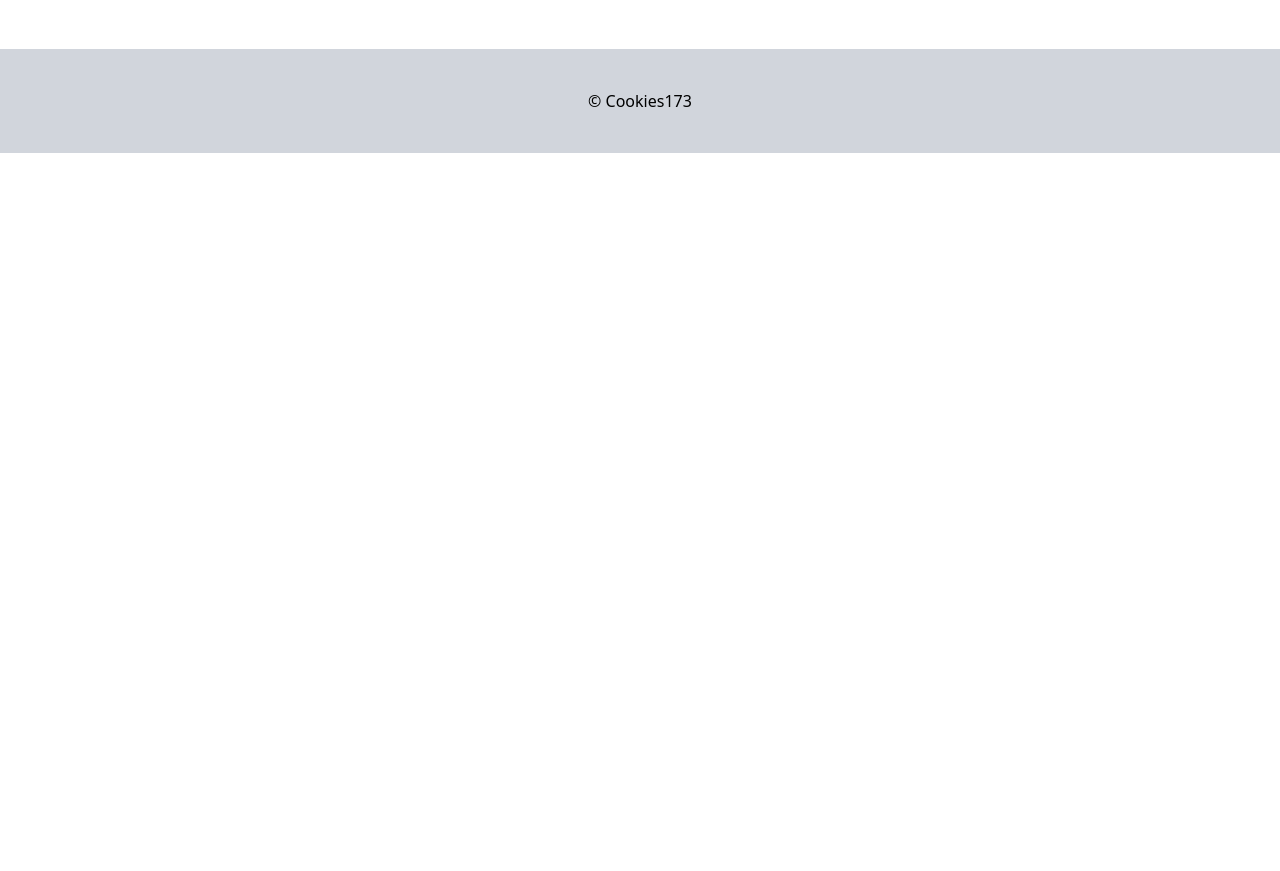
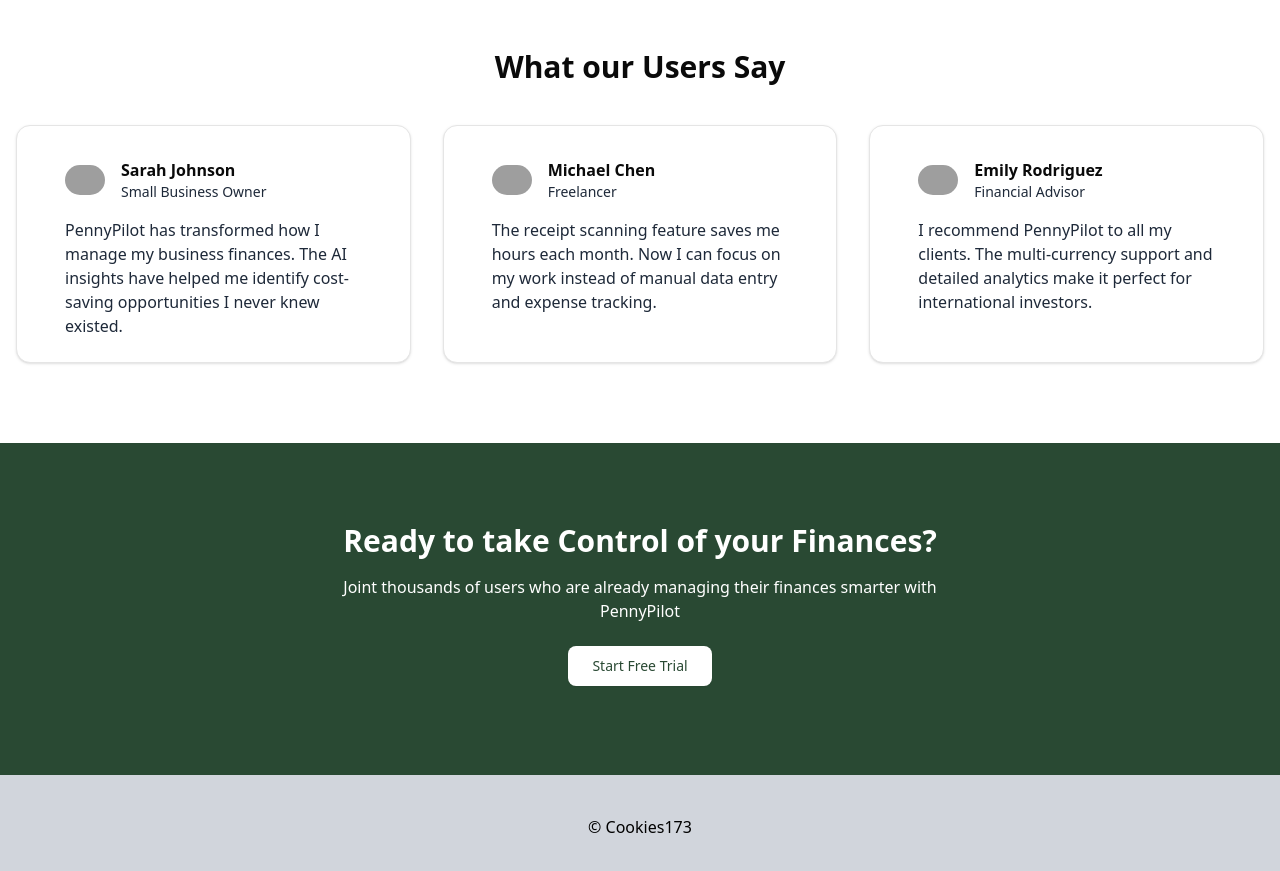
Before and after one commit to Cookies173/Handle-Your-Finances-powered-with-AI, a React (Vite) app: page / in a window 1280 px wide. Shown: the part 2740-3611 px from the top of the page. Before the commit the page ends 2893 px from the top, so only its background shows below. Built offline with nearby package versions, Linux system fonts and the light colour scheme; no server answers; grey boxes are pictures that could not be loaded.

Commit message:
End of day 4

```diff
--- /dev/null
+++ b/src/components/routes/Home/Action.jsx
@@ -0,0 +1,19 @@
+import React from "react";
+import { Link } from "react-router-dom";
+import { Button } from "@/components/ui/button"
+
+function Action(){
+    return(
+        <div className="py-20 bg-[#294933]">
+            <div className="container mx-auto px-4 text-center">
+                <h2 className="text-3xl font-bold text-white mb-4">Ready to take Control of your Finances?</h2>
+                <p className="text-white mb-8 max-w-2xl mx-auto">Joint thousands of users who are already managing their finances smarter with PennyPilot</p>
+                <Link to="/dashboard">
+                    <Button size="lg" className="bg-white text-[#294933] hover:bg-[#ecf4f1] animate-bounce">Start Free Trial</Button>
+                </Link>
+            </div>
+        </div>
+    );
+}
+
+export default Action;
--- a/src/components/routes/Home/Features.jsx
+++ b/src/components/routes/Home/Features.jsx
@@ -6,7 +6,7 @@ function Features(){
     return(
         <div className="pb-20">
             <div className="container mx-auto px-4">
-                <h2 className="text-3xl font-bold text-center mb-10">Everything you need to manage your finances</h2>
+                <h2 className="text-3xl font-bold text-center mb-10">Everything you need to Manage your Finances</h2>
                 <div className="grid grid-cols-1 md:grid-cols-2 lg:grid-cols-3 gap-8">
                     {featuresData.map((feature, index) => (
                         <Card key={index} className="p-6">
--- a/src/components/routes/Home/Home.jsx
+++ b/src/components/routes/Home/Home.jsx
@@ -4,6 +4,8 @@ import Lander from "./Lander.jsx";
 import Features from "./Features.jsx";
 import Howitworks from "./Howitworks.jsx";
 import Stats from "./Stats.jsx";
+import Testimonials from "./Testimonials.jsx";
+import Action from "./Action.jsx";
 
 function Home(){
     return (
@@ -13,6 +15,8 @@ function Home(){
             <Features />
             <Howitworks />
             <Stats />
+            <Testimonials />
+            <Action />
 
             <footer className="bg-gray-300 py-10">
                 <div className="container mx-auto px-125 text-center text-black">
--- /dev/null
+++ b/src/components/routes/Home/Testimonials.jsx
@@ -0,0 +1,31 @@
+import React from "react";
+import { testimonialsData } from "./data.jsx";
+import { Card, CardContent } from "@/components/ui/card"
+
+function Testimonials(){
+    return(
+        <div className="pb-20">
+            <div className="container mx-auto px-4">
+                <h2 className="text-3xl font-bold text-center mb-10">What our Users Say</h2>
+                <div className="grid grid-cols-1 md:grid-cols-3 gap-8">
+                    {testimonialsData.map((testimonial, index) => (
+                        <Card key={index} className="p-6">
+                            <CardContent className="pt-2 space-y-2">
+                                <div className="flex items-center mb-4">
+                                    <img className="rounded-full" src={testimonial.image} alt={testimonial.name} width={40} height={40} />
+                                    <div className="ml-4">
+                                        <div className="font-semibold">{testimonial.name}</div>
+                                        <div className="text-sm text-gray-800">{testimonial.role}</div>
+                                    </div>
+                                </div>
+                                <p className="text-gray-800">{testimonial.quote}</p>
+                            </CardContent>
+                        </Card>
+                    ))}
+                </div>
+            </div>
+        </div>
+    );
+}
+
+export default Testimonials;
--- a/src/components/routes/Home/data.jsx
+++ b/src/components/routes/Home/data.jsx
@@ -85,7 +85,7 @@ export const testimonialsData = [
     role: "Small Business Owner",
     image: "https://randomuser.me/api/portraits/women/75.jpg",
     quote:
-      "Welth has transformed how I manage my business finances. The AI insights have helped me identify cost-saving opportunities I never knew existed.",
+      "PennyPilot has transformed how I manage my business finances. The AI insights have helped me identify cost-saving opportunities I never knew existed.",
   },
   {
     name: "Michael Chen",
@@ -99,6 +99,6 @@ export const testimonialsData = [
     role: "Financial Advisor",
     image: "https://randomuser.me/api/portraits/women/74.jpg",
     quote:
-      "I recommend Welth to all my clients. The multi-currency support and detailed analytics make it perfect for international investors.",
+      "I recommend PennyPilot to all my clients. The multi-currency support and detailed analytics make it perfect for international investors.",
   },
 ];
```
